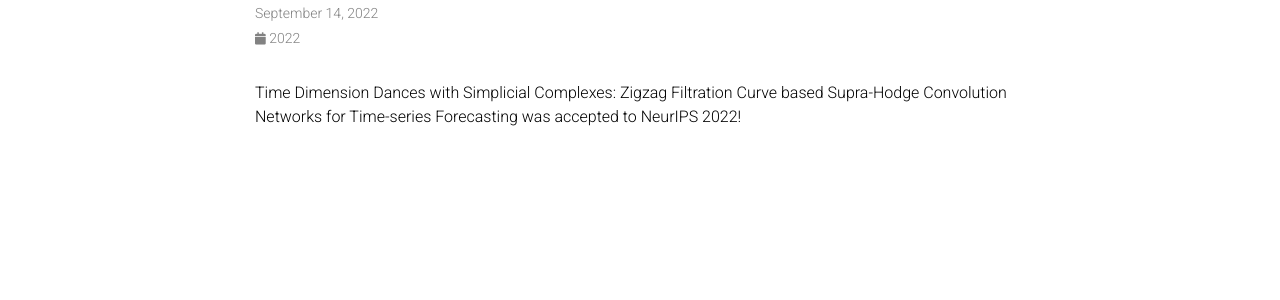
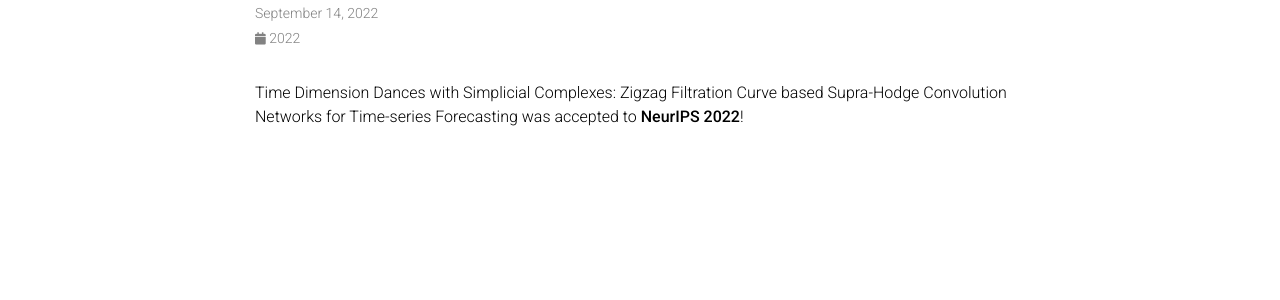
Before and after one commit to yuzhouguangc/yuguang_website, a Jekyll site: the page built from _news/announcement_zfc_shcn.md, in a window 1280 px wide. Shown: the part 157-457 px from the top of the page. Built offline with Jekyll 4.4.1, drawn with Linux system fonts in a browser that asks for light colours; comment, search, counter and statistics services are not loaded; a style sheet for code colours, icons or effects is not loaded.

```diff
--- a/_news/announcement_zfc_shcn.md
+++ b/_news/announcement_zfc_shcn.md
@@ -4,4 +4,4 @@ date: 2022-09-14
 inline: true
 ---
 
-Time Dimension Dances with Simplicial Complexes: Zigzag Filtration Curve based Supra-Hodge Convolution Networks for Time-series Forecasting was accepted to NeurIPS 2022!
+Time Dimension Dances with Simplicial Complexes: Zigzag Filtration Curve based Supra-Hodge Convolution Networks for Time-series Forecasting was accepted to **NeurIPS 2022**!
```
